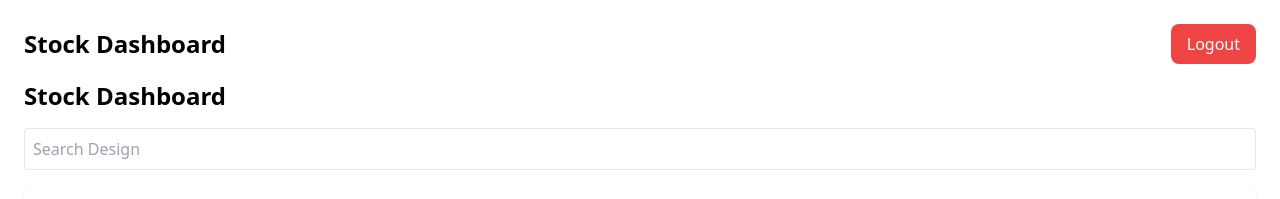
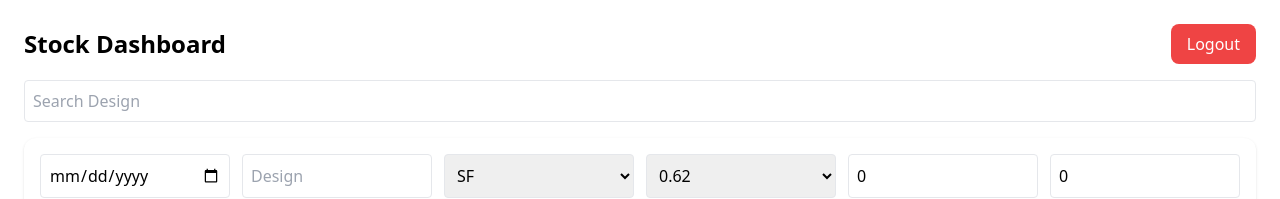
Before and after one commit to ClownPanda/LaminateSystem, a React (Create React App) app in the folder client/: page /dashboard in a window 1280 px wide. Shown: the top 199 px of the page. Built offline with nearby package versions, Linux system fonts and the light colour scheme; no server answers; sample sign-in values are in the browser's storage.

Commit message:
added edit feature, summary fix, excel export

```diff
--- a/client/src/pages/Dashboard.js
+++ b/client/src/pages/Dashboard.js
@@ -46,7 +46,6 @@
     Logout
   </button>
 </div>
-      <h1 className="text-2xl mb-4 font-bold">Stock Dashboard</h1>
 
       <input
         placeholder="Search Design"
```
